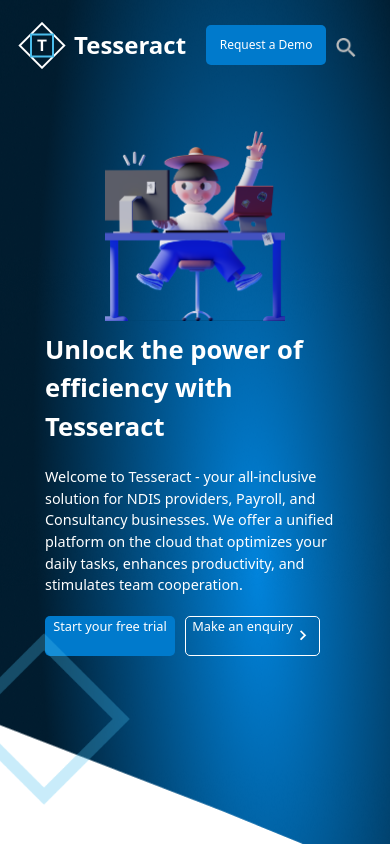
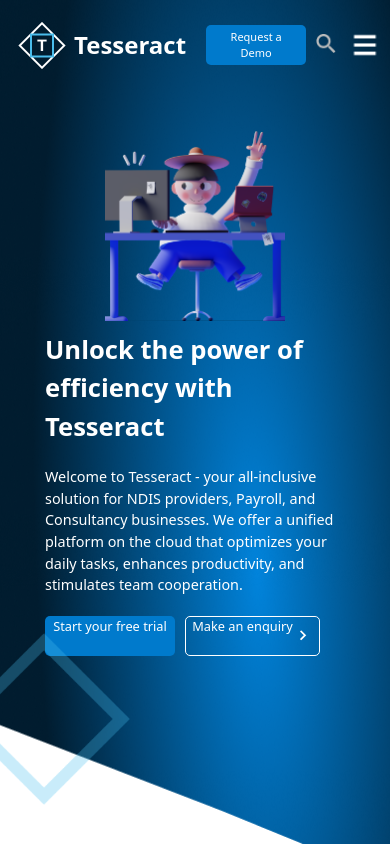
Before and after one commit to krishnakanthTM/tesseract, a React (Create React App) app: page / in a window 390 px wide. Shown: the top 844 px of the page. Built offline with nearby package versions, Linux system fonts and the light colour scheme.

Commit message:
add hamberger menu

```diff
--- a/src/App/Components/TopNav/TopNav.css
+++ b/src/App/Components/TopNav/TopNav.css
@@ -54,6 +54,10 @@
     display: flex;
 }
 
+.topnav-hamberger{
+    display: none;
+}
+
 @media only screen  and (min-width: 720px) {
     #topnav-search {
         width: 250px;
@@ -84,8 +88,8 @@
         margin-right: 60px;
     }
     .topnav-button-1 {
-        font-size: 12px;
-        width: 120px;
+        font-size: 11px;
+        width: 100px;
         height: 40px;
     }
     .topnav-button-2 {
@@ -94,7 +98,17 @@
     .topnav-searchicon {
         filter: invert();
         width: 20px;
-        top: 9px;
-        left: 150px;
+        top: 5px;
+        left: 130px;
+        cursor: pointer;
+    }
+    .topnav-hamberger{
+        display: inline;
+        width: 30px;
+        height: 40px;
+        position: absolute;
+        top: 25px;
+        right : 10px;
+        cursor: pointer;
     }
 }
--- a/src/App/Components/TopNav/TopNav.jsx
+++ b/src/App/Components/TopNav/TopNav.jsx
@@ -2,6 +2,7 @@
 import "./TopNav.css";
 import searchIcon from "../../Assets/search.png";
 import logoIcon from "../../Assets/logo.png";
+import menuham from "../../Assets/menuham.png";
 
 function TopNav() {
   return (
@@ -23,7 +24,9 @@
             alt="topnav-search-icon"
           />
         </div>
-        <button className="topnav-button-1 tesseract-button-primary">Request a Demo</button>
+        <button className="topnav-button-1 tesseract-button-primary">
+          Request a Demo
+        </button>
         <button
           className="topnav-button-2"
           onClick={() => {
@@ -32,6 +35,7 @@
         >
           Login
         </button>
+        <img src={menuham} alt="menuham" className="topnav-hamberger" />
       </div>
     </div>
   );
```
Also changed, not shown: src/App/Assets/menuham.png (added).
